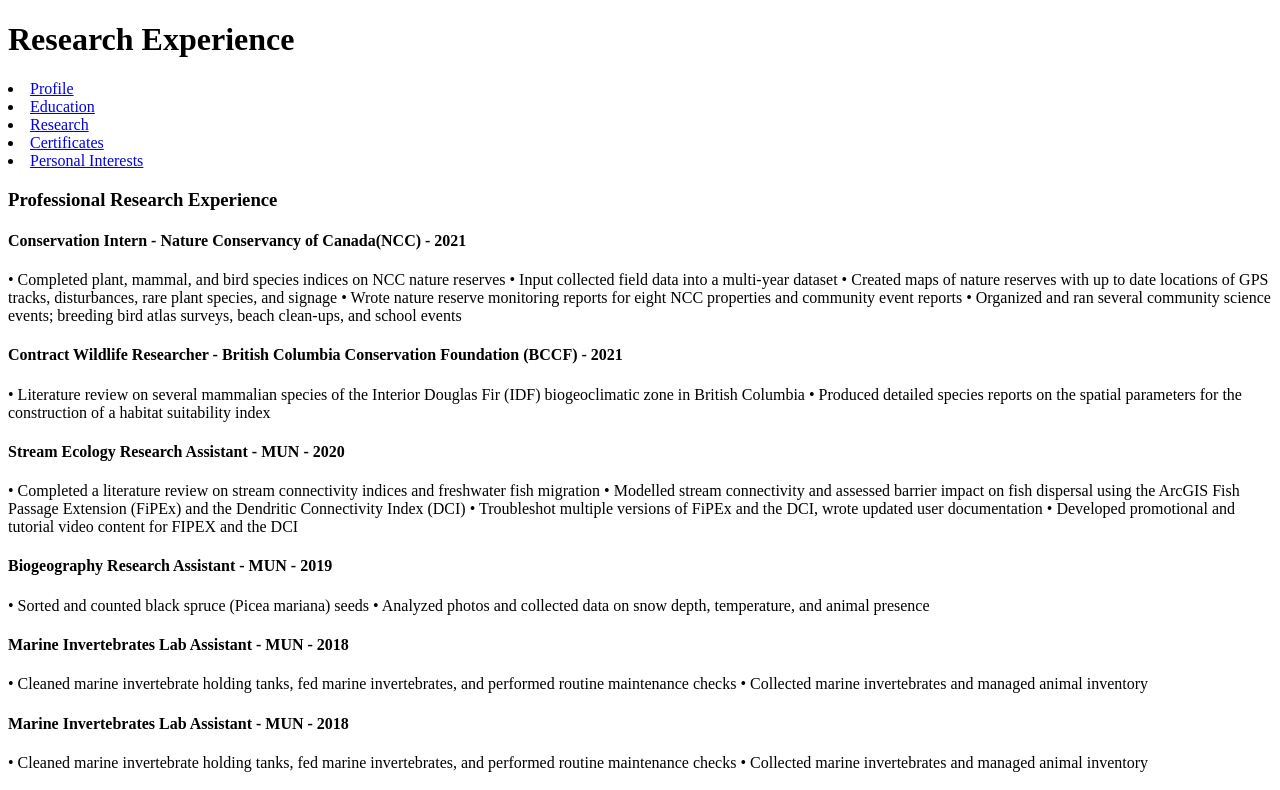
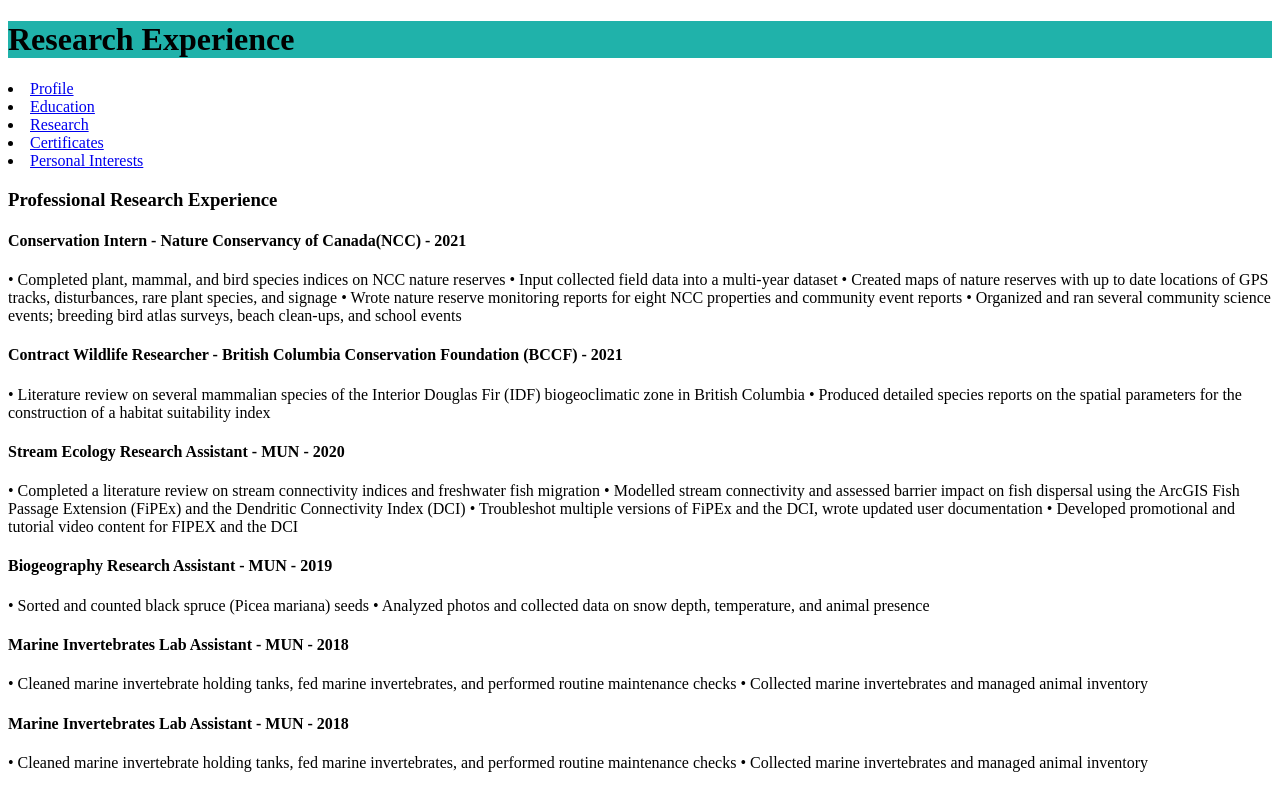
Before and after one commit to Riefesel/Riefesel.github.io, a plain HTML site: page research.html in a window 1280 px wide. Shown: the top 790 px of the page. Drawn offline with Linux system fonts and the light colour scheme.

Commit message:
Update research.html

```diff
--- a/research.html
+++ b/research.html
@@ -1,7 +1,7 @@
 <!DOCTYPE html>
 <html>
 <head>
-<title> Geom101 Assignment 2 </title>
+<link rel="stylesheet" href="style.css">
 </head>
 <body>
 <header>
```
